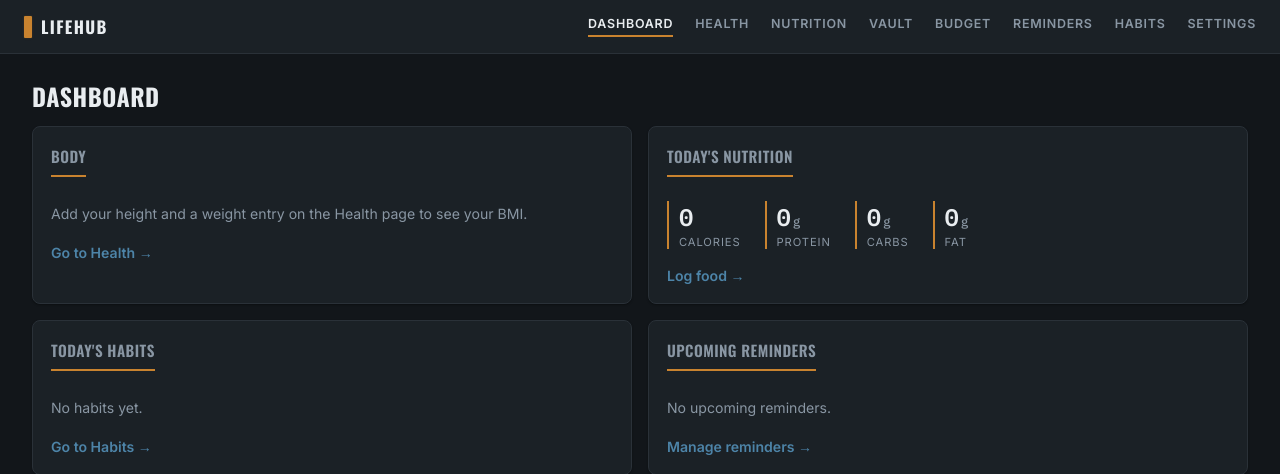
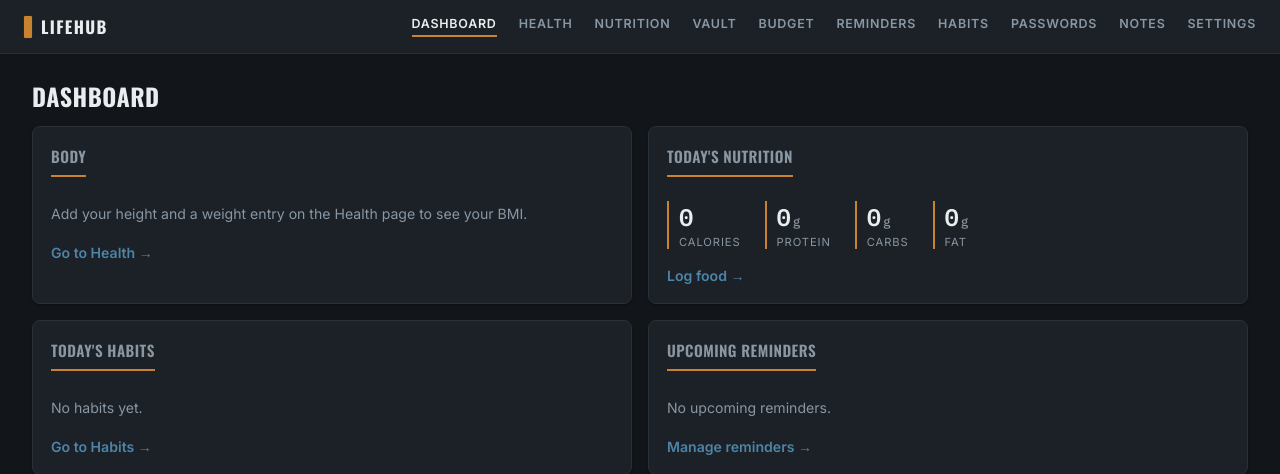
Before and after one commit to zementaye/lifehub, a Flask app: page / in a window 1280 px wide. Shown: the top 474 px of the page. Run offline with Flask 3, Linux system fonts and the light colour scheme; data comes from the database, SQL or seed files in the repository; data that the repository does not hold is empty.

Commit message:
Update base.html

```diff
--- a/templates/base.html
+++ b/templates/base.html
@@ -19,6 +19,8 @@
     <a href="{{ url_for('budget') }}" class="{{ 'active' if request.endpoint=='budget' }}">Budget</a>
     <a href="{{ url_for('reminders') }}" class="{{ 'active' if request.endpoint=='reminders' }}">Reminders</a>
     <a href="{{ url_for('habits') }}" class="{{ 'active' if request.endpoint=='habits' }}">Habits</a>
+    <a href="{{ url_for('passwords') }}" class="{{ 'active' if request.endpoint=='passwords' }}">Passwords</a>
+    <a href="{{ url_for('notes') }}" class="{{ 'active' if request.endpoint=='notes' }}">Notes</a>
     <a href="{{ url_for('settings') }}" class="{{ 'active' if request.endpoint=='settings' }}">Settings</a>
   </nav>
   <a href="{{ url_for('settings') }}" class="settings-gear {{ 'active' if request.endpoint=='settings' }}" aria-label="Settings" title="Settings">⚙</a>
```
